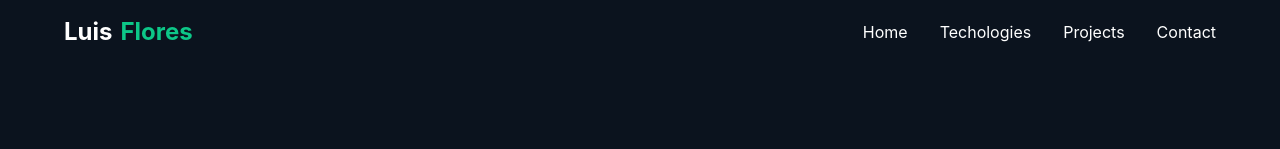
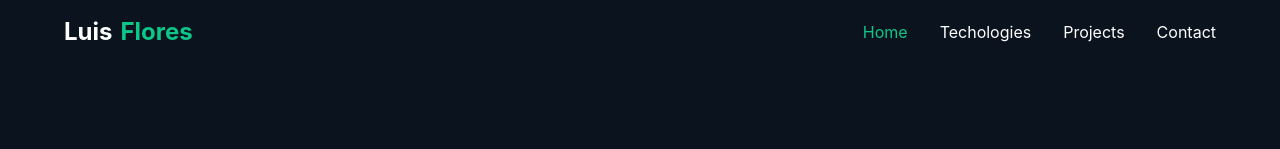
Before and after one commit to LuisMFG1992/myPortfolio, a React (Vite) app: page / in a window 1280 px wide. Shown: the top 149 px of the page. Built offline with nearby package versions, Linux system fonts and the light colour scheme.

Commit message:
- Contact page started

```diff
--- a/src/App.jsx
+++ b/src/App.jsx
@@ -3,6 +3,7 @@ import Home from "./Pages/Home";
 import Navbar from "./Components/Navbar/Navbar";
 import Projects from "./Pages/Projects";
 import About from "./Pages/About";
+import Contact from "./Pages/Contact";
 
 function App() {
   return (
@@ -11,6 +12,7 @@ function App() {
       <Home />
       <About />
       <Projects />
+      <Contact />
     </>
   );
 }
--- a/src/Components/Navbar/Navbar.jsx
+++ b/src/Components/Navbar/Navbar.jsx
@@ -26,7 +26,7 @@ const Navbar = () => {
         </Flex>
         <Spacer />
         <HStack color="white" spacing="8">
-          <Link>Home</Link>
+          <Link color="color.1">Home</Link>
           <Link>Techologies</Link>
           <Link>Projects</Link>
           <Link>Contact</Link>
--- /dev/null
+++ b/src/Pages/Contact.jsx
@@ -0,0 +1,7 @@
+import AppContainer from "../Components/AppContainer/AppContainer";
+
+const Contact = () => {
+  return <AppContainer bg="color.3">Contact</AppContainer>;
+};
+
+export default Contact;
```
